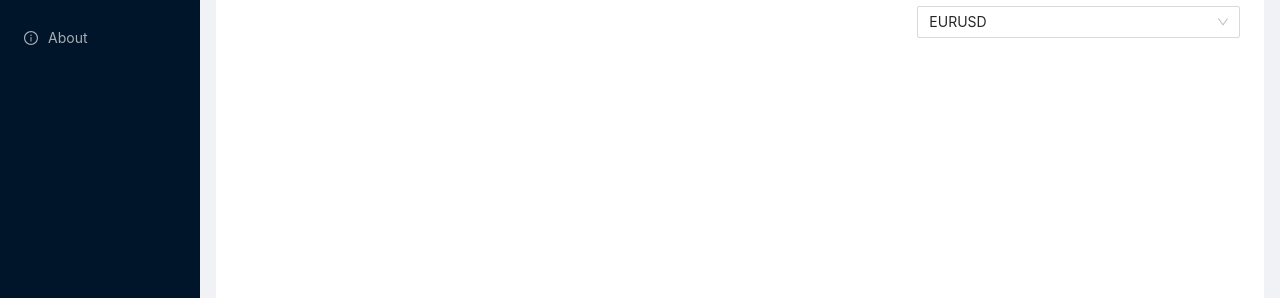
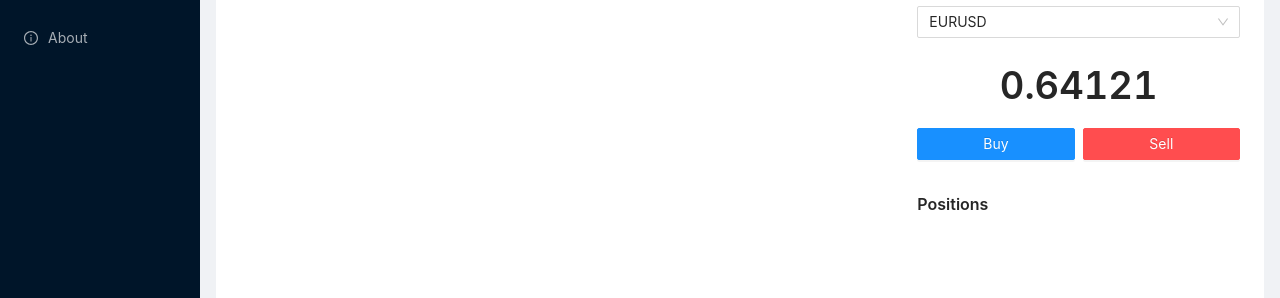
Before and after one commit to jbrit/chainpips, a Next.js app: page / in a window 1280 px wide. Shown: the part 146-444 px from the top of the page. Built offline with nearby package versions, Linux system fonts and the light colour scheme; what @web3-react/core, wagmi would draw is missing.

Commit message:
price, trade buttons and positions UI started

```diff
--- a/components/TradingSidebar.tsx
+++ b/components/TradingSidebar.tsx
@@ -1,5 +1,5 @@
 import React, { useRef } from "react";
-import { Button, Form, Input, Select } from "antd";
+import { Button, Col, Form, Typography, Row, Select } from "antd";
 import type { FormInstance } from "antd/es/form";
 import { useAppContext } from "$utils/context";
 
@@ -35,6 +35,16 @@ const TradingSidebar = (props: Props) => {
           <Option value="AUDUSD">AUDUSD</Option>
         </Select>
       </Form.Item>
+      <Typography.Title style={{textAlign: "center"}} level={1}>0.64121</Typography.Title>
+      <Row gutter={8}>
+        <Col span={12}>
+            <Button type="primary" block>Buy</Button>
+        </Col>
+        <Col span={12}>
+            <Button type="primary" block danger>Sell</Button>
+        </Col>
+      </Row>
+      <Typography.Title style={{padding: "2rem 0"}} level={5}>Positions</Typography.Title>
     </Form>
   );
 };
```
